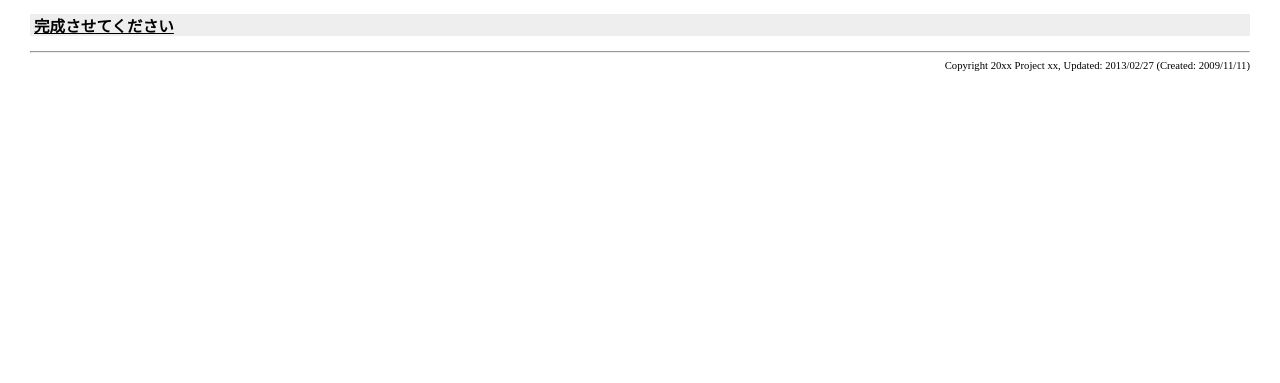
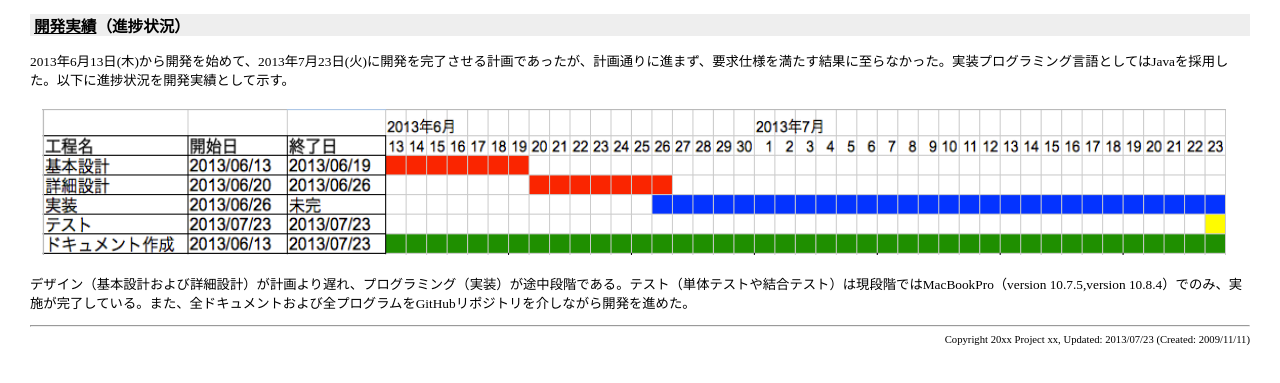
Before and after one commit to filedo/TreeLine, a plain HTML site: page Project_Forest_Problem/DevelopmentResult/index.html in a window 1280 px wide. Shown: the part 119-502 px from the top of the page. Drawn offline with Linux system fonts and the light colour scheme.

Commit message:
開発実績更新

```diff
--- a/Project_Forest_Problem/DevelopmentResult/index.html
+++ b/Project_Forest_Problem/DevelopmentResult/index.html
@@ -249,9 +249,26 @@ th {
 <hr>
 <h2>ソフトウェア工学IIの小テスト「樹状整列」開発実績報告書</h2>
 <div class="belt">
-<h3><a name="KanseiSaseteKudasai">完成させてください</a></h3>
+<h3><a name="KanseiSaseteKudasai">開発実績</a>（進捗状況）</h3>
 </div>
+    <p>2013年6月13日(木)から開発を始めて、2013年7月23日(火)に開発を完了させる計画であったが、計画通りに進まず、要求仕様を満たす結果に至らなかった。実装プログラミング言語としてはJavaを採用した。以下に進捗状況を開発実績として示す。</p>
+    <table summary="table">
+        <tbody>
+            <tr>
+                <td>
+                    <table class="content" summary="table">
+                        <tbody>
+                            <tr>
+                                <td class="center-small"><a href="images/GanttChart.jpg"><img class="borderless" src="thumbnails/GanttChart.jpg" width="1184" height="146" alt="GanntChart"></a></td>
+                            </tr>
+                        </tbody>
+                    </table>
+                </td>
+            </tr>
+        </tbody>
+    </table>
+    <p>デザイン（基本設計および詳細設計）が計画より遅れ、プログラミング（実装）が途中段階である。テスト（単体テストや結合テスト）は現段階ではMacBookPro（version 10.7.5,version 10.8.4）でのみ、実施が完了している。また、全ドキュメントおよび全プログラムをGitHubリポジトリを介しながら開発を進めた。</p>
 <hr>
-<div class="right-small">Copyright 20xx Project xx, Updated: 2013/02/27 (Created: 2009/11/11)</div>
+<div class="right-small">Copyright 20xx Project xx, Updated: 2013/07/23 (Created: 2009/11/11)</div>
 </body>
 </html>
```
Also changed, not shown: Project_Forest_Problem/DevelopmentResult/image/GanttChart.jpg (added), Project_Forest_Problem/DevelopmentResult/thumbnails/GanttChart.jpg (added).
